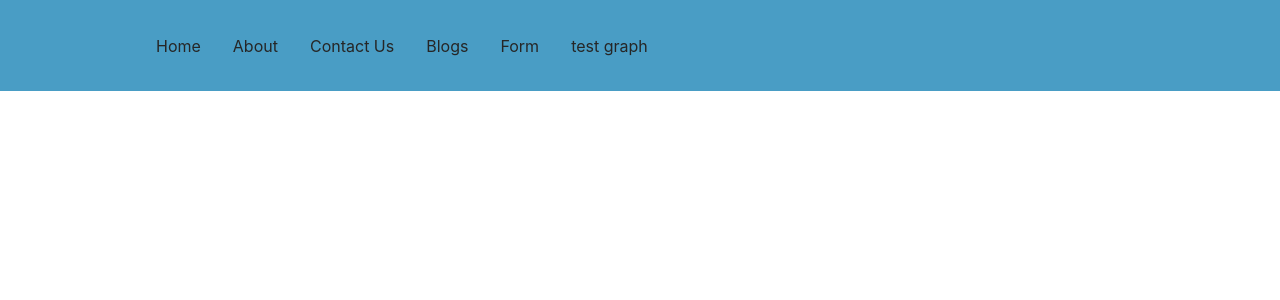
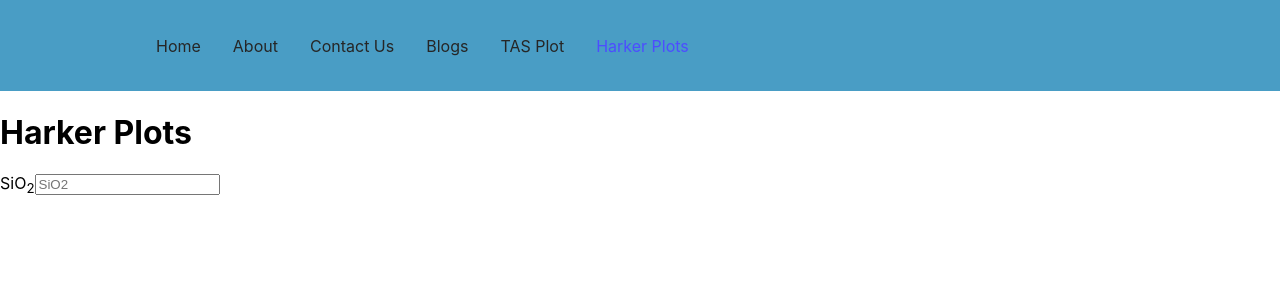
Before and after one commit to WLBailey0/geoChemReact, a React (Create React App) app: page /harker-plot in a window 1280 px wide. Shown: the top 300 px of the page. Built offline with nearby package versions, Linux system fonts and the light colour scheme.

Commit message:
adding structure of harker diagrams

```diff
--- a/src/App.js
+++ b/src/App.js
@@ -8,7 +8,7 @@ import About from './pages/about';
 import Blogs from './pages/blogs';
 import Contact from './pages/contact';
 import FormDataComponent from './components/tas/form-data-component';
-import TasGraph from './components/tas/TASGraph';
+import Harker from './components/harker/harker-form-component';
 
 
 function App() {
@@ -20,8 +20,8 @@ function App() {
         <Route path='/about' element={<About />} />
         <Route path='/contact' element={<Contact />} />
         <Route path='/blogs' element={<Blogs />} />
-        <Route path='/formData' element={<FormDataComponent />} />
-        <Route path='/tas_grph' element={<TasGraph />} />
+        <Route path='/tas-plot' element={<FormDataComponent />} />
+        <Route path='/harker-plot' element={<Harker />} />
       </Routes>
     </Router>
   );
--- a/src/components/Navbar/index.js
+++ b/src/components/Navbar/index.js
@@ -19,11 +19,11 @@ const Navbar = () => {
                     <NavLink to="/blogs" activeStyle>
                         Blogs
                     </NavLink>
-                    <NavLink to="/formData" activeStyle>
-                        Form
+                    <NavLink to="/tas-plot" activeStyle>
+                        TAS Plot
                     </NavLink>
-                    <NavLink to="/tas_graph" activeStyle>
-                        test graph
+                    <NavLink to="/harker-plot" activeStyle>
+                        Harker Plots
                     </NavLink>
                 </NavMenu>
             </Nav>
--- /dev/null
+++ b/src/components/harker/harker-form-component.js
@@ -0,0 +1,18 @@
+import {useState} from "react";
+
+function Harker() {
+    const [si, setSi] = useState('');
+
+    return (
+        <div>
+            <h1>Harker Plots</h1>
+            <label for="si">SiO<sub>2</sub></label>
+            <input
+              placeholder="SiO2"
+              value={si}
+              onchange={e => setSi(e.target.value)}
+            />
+        </div>
+    )
+};
+export default Harker;
--- a/src/components/tas/TASGraph.js
+++ b/src/components/tas/TASGraph.js
@@ -1,4 +1,4 @@
-import React from "react";
+// import React from "react";
 import CanvasJSReact from '@canvasjs/react-charts';
 
 var CanvasJSChart = CanvasJSReact.CanvasJSChart;
@@ -8,8 +8,8 @@ function TasGraph({chemData}) {
   function formatGraphData(data){
     let formatted = [];
     for (let i = 0; i < data.length; i++){
-      formatted.push({x: parseInt(data[i].si),
-        y: parseInt(data[i].kna)})
+      formatted.push({x: parseFloat(data[i].si),
+        y: parseFloat(data[i].kna)})
     }
     return formatted;
   };
--- a/src/components/tas/form-data-component.js
+++ b/src/components/tas/form-data-component.js
@@ -4,7 +4,7 @@ import TasGraph from './TASGraph';
 
 let nextId = 0;
 
-export default function List() {
+export default function FormDataComponent() {
   const [si, setSi] = useState('');
   const [kna, setKna] = useState('');
   const [valueInput, setValueInput] = useState([]);
```
Also changed, not shown: src/components/harker/HarkerGraph.js (added).
